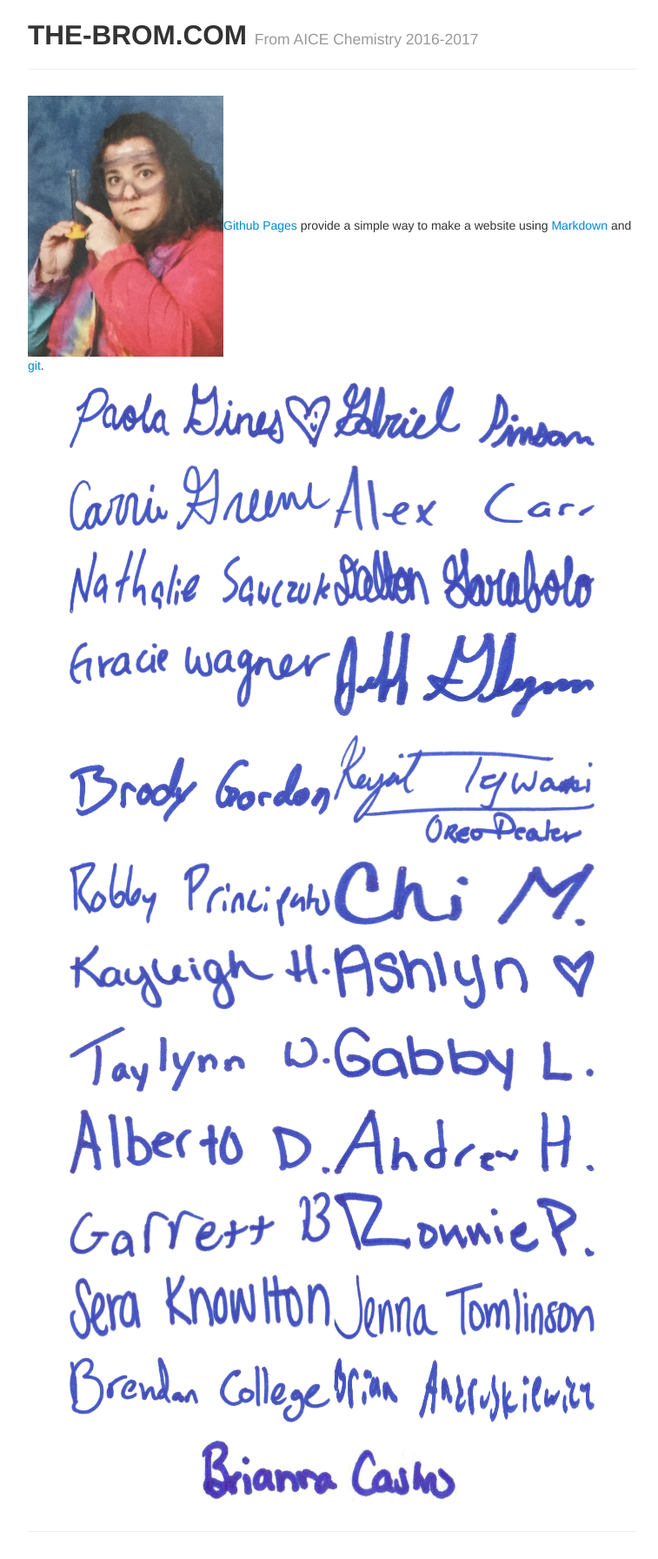
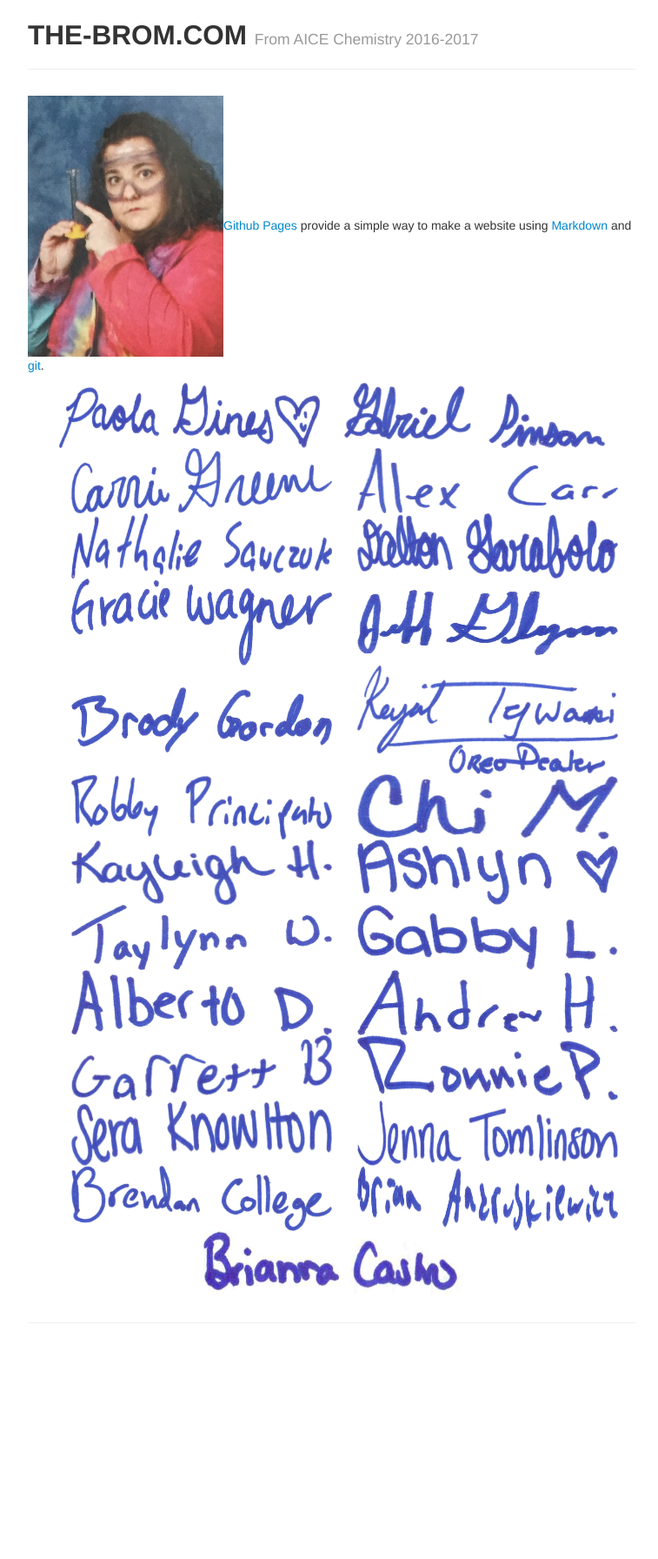
Before and after one commit to the-brom/the-brom.com, a Jekyll site: the page built from index.md, in a window 1280 px wide. Shown: the whole page at 87% size, without its empty margins (258-1015 px from the left). Built offline with Jekyll 4.4.1, drawn with Linux system fonts in a browser that asks for light colours; after the commit the page ends 1552 px from its top, so only the background shows below that.

Commit message:
Update index.md

```diff
--- a/index.md
+++ b/index.md
@@ -10,29 +10,29 @@ website using
 [Markdown](https://daringfireball.net/projects/markdown/) and
 [git](https://git-scm.com).
 <center>
-<img src="signatures_optimized/1.jpg" alt="Signature" style="height:75px;width:300px;">
-<img src="signatures_optimized/2.jpg" alt="Signature" style="height:75px;width:300px;"><br><br>
-<img src="signatures_optimized/3.jpg" alt="Signature" style="height:75px;width:300px;">
-<img src="signatures_optimized/4.jpg" alt="Signature" style="height:75px;width:300px;"><br><br>
-<img src="signatures_optimized/5.jpg" alt="Signature" style="height:75px;width:300px;">
-<img src="signatures_optimized/6.jpg" alt="Signature" style="height:75px;width:300px;"><br><br>
-<img src="signatures_optimized/7.jpg" alt="Signature" style="height:75px;width:300px;">
-<img src="signatures_optimized/8.jpg" alt="Signature" style="height:100px;width:300px;"><br><br>
-<img src="signatures_optimized/9.jpg" alt="Signature" style="height:75px;width:300px;">
-<img src="signatures_optimized/10.jpg" alt="Signature" style="height:125px;width:300px;"><br><br>
-<img src="signatures_optimized/11.jpg" alt="Signature" style="height:75px;width:300px;">
-<img src="signatures_optimized/12.jpg" alt="Signature" style="height:75px;width:300px;"><br><br>
-<img src="signatures_optimized/13.jpg" alt="Signature" style="height:75px;width:300px;">
-<img src="signatures_optimized/14.jpg" alt="Signature" style="height:75px;width:300px;"><br><br>
-<img src="signatures_optimized/15.jpg" alt="Signature" style="height:75px;width:300px;">
-<img src="signatures_optimized/16.jpg" alt="Signature" style="height:75px;width:300px;"><br><br>
-<img src="signatures_optimized/17.jpg" alt="Signature" style="height:75px;width:300px;">
-<img src="signatures_optimized/18.jpg" alt="Signature" style="height:75px;width:300px;"><br><br>
-<img src="signatures_optimized/19.jpg" alt="Signature" style="height:75px;width:300px;">
-<img src="signatures_optimized/20.jpg" alt="Signature" style="height:75px;width:300px;"><br><br>
-<img src="signatures_optimized/21.jpg" alt="Signature" style="height:75px;width:300px;">
-<img src="signatures_optimized/22.jpg" alt="Signature" style="height:75px;width:300px;"><br><br>
-<img src="signatures_optimized/23.jpg" alt="Signature" style="height:75px;width:300px;">
-<img src="signatures_optimized/24.jpg" alt="Signature" style="height:75px;width:300px;"><br><br>
-<img src="signatures_optimized/25.jpg" alt="Signature" style="height:75px;width:300px;">
+<img src="signatures_optimized/1.jpg" alt="Signature" style="height:75px;width:300px;"><img src="space.png">
+<img src="signatures_optimized/2.jpg" alt="Signature" style="height:75px;width:300px;"><br><img src="space.png">
+<img src="signatures_optimized/3.jpg" alt="Signature" style="height:75px;width:300px;"><img src="space.png">
+<img src="signatures_optimized/4.jpg" alt="Signature" style="height:75px;width:300px;"><br><img src="space.png">
+<img src="signatures_optimized/5.jpg" alt="Signature" style="height:75px;width:300px;"><img src="space.png">
+<img src="signatures_optimized/6.jpg" alt="Signature" style="height:75px;width:300px;"><br><img src="space.png">
+<img src="signatures_optimized/7.jpg" alt="Signature" style="height:100px;width:300px;"><img src="space.png">
+<img src="signatures_optimized/8.jpg" alt="Signature" style="height:75px;width:300px;"><br><img src="space.png">
+<img src="signatures_optimized/9.jpg" alt="Signature" style="height:75px;width:300px;"><img src="space.png">
+<img src="signatures_optimized/10.jpg" alt="Signature" style="height:125px;width:300px;"><br><img src="space.png">
+<img src="signatures_optimized/11.jpg" alt="Signature" style="height:75px;width:300px;"><img src="space.png">
+<img src="signatures_optimized/12.jpg" alt="Signature" style="height:75px;width:300px;"><br><img src="space.png">
+<img src="signatures_optimized/13.jpg" alt="Signature" style="height:75px;width:300px;"><img src="space.png">
+<img src="signatures_optimized/14.jpg" alt="Signature" style="height:75px;width:300px;"><br><img src="space.png">
+<img src="signatures_optimized/15.jpg" alt="Signature" style="height:75px;width:300px;"><img src="space.png">
+<img src="signatures_optimized/16.jpg" alt="Signature" style="height:75px;width:300px;"><br><img src="space.png">
+<img src="signatures_optimized/17.jpg" alt="Signature" style="height:75px;width:300px;"><img src="space.png">
+<img src="signatures_optimized/18.jpg" alt="Signature" style="height:75px;width:300px;"><br><img src="space.png">
+<img src="signatures_optimized/19.jpg" alt="Signature" style="height:75px;width:300px;"><img src="space.png">
+<img src="signatures_optimized/20.jpg" alt="Signature" style="height:75px;width:300px;"><br><img src="space.png">
+<img src="signatures_optimized/21.jpg" alt="Signature" style="height:75px;width:300px;"><img src="space.png">
+<img src="signatures_optimized/22.jpg" alt="Signature" style="height:75px;width:300px;"><br><img src="space.png">
+<img src="signatures_optimized/23.jpg" alt="Signature" style="height:75px;width:300px;"><img src="space.png">
+<img src="signatures_optimized/24.jpg" alt="Signature" style="height:75px;width:300px;"><br><img src="space.png">
+<img src="signatures_optimized/25.jpg" alt="Signature" style="height:75px;width:300px;"><img src="space.png">
 </center>
```
